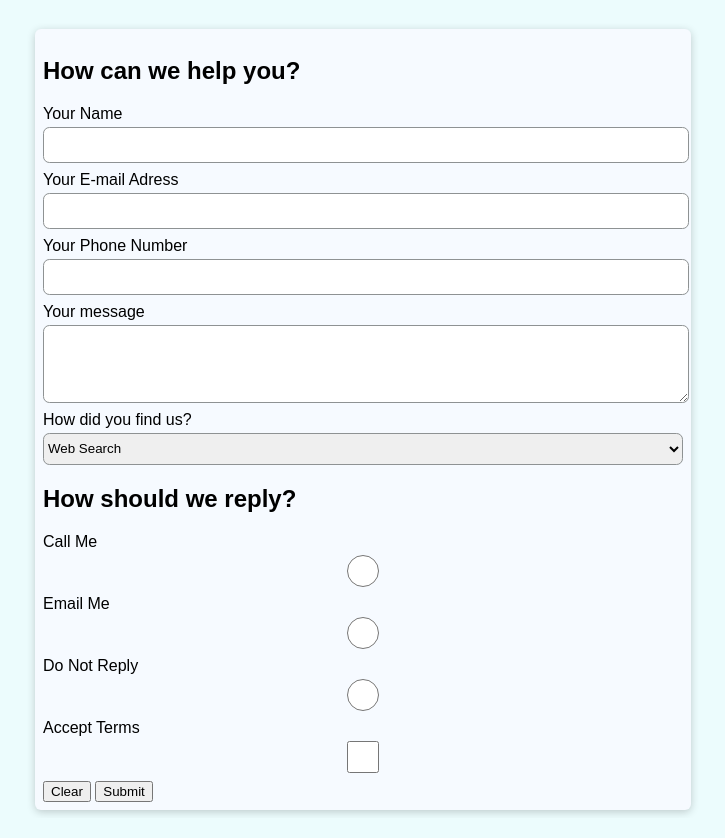
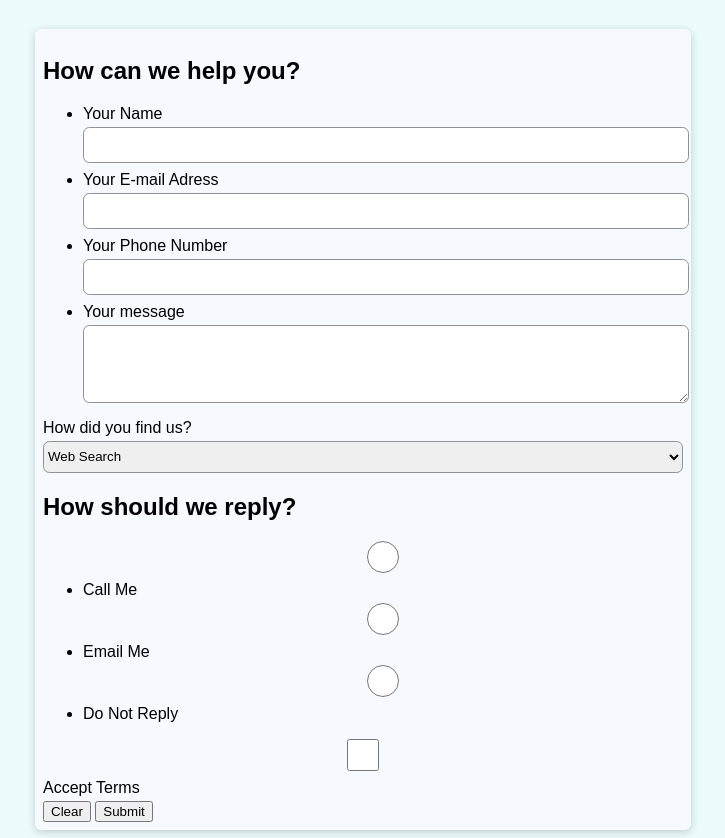
Before and after one commit to saodat-riskiyeva/contact-form, a plain HTML site: page index.html in a window 1280 px wide. Shown: the part 72-910 px from the top of the page, without its empty margins (277-1002 px from the left). Drawn offline with Linux system fonts and the light colour scheme.

Commit message:
page layout code refactoring

```diff
--- a/index.html
+++ b/index.html
@@ -12,80 +12,82 @@
     </header>
     <main>
       <form>
+        <section>
           <h2>How can we help you?</h2>
-        <div>
-          <label for="name">Your Name</label>
-          <input type="text" id="name" name="name" required />
-        </div>
+          <ul>
+            <li>
+              <label for="username">Your Name</label>
+              <input type="text" id="username" name="name" required />
+            </li>
 
-        <div>
-          <label for="email">Your E-mail Adress</label>
-          <input type="email" id="email" name="email" required />
-        </div>
+            <li>
+              <label for="emailaddress">Your E-mail Adress</label>
+              <input type="email" id="emailaddress" name="email" required />
+            </li>
 
-        <div>
+            <li>
               <label for="phonenumber">Your Phone Number</label>
-          <input type="number" id="phonenumber" name="phonenumber" required />
-        </div>
+              <input type="tel" id="phonenumber" name="phonenum" required />
+            </li>
 
-        <div>
+            <li>
               <label for="message"> Your message</label>
               <textarea id="message" name="message" required></textarea>
-        </div>
+            </li>
+          </ul>
+        </section>
 
-        <div>
-          <label for="howfind">How did you find us?</label>
-          <select id="howfind" name="howfind" required>
-            <option value="web-search">Web Search</option>
+        <section>
+          <label for="channel">How did you find us?</label>
+          <select id="channel" name="howfind" required>
+            <option value="search">Web Search</option>
             <option value="word-of-mouth">Word of Mouth</option>
             <option value="other">Other</option>
           </select>
-        </div>
-
+        </section>
+        <section>
           <h2>How should we reply?</h2>
-
-        <div>
-          <label for="call-me">Call Me</label>
+          <ul>
+            <li>
               <input
                 type="radio"
-            id="call-me"
+                id="reply-phone"
                 name="reply"
-            value="call-me"
+                value="phone"
                 required
               />
-        </div>
-
-        <div>
-          <label for="email-me">Email Me</label>
+              <label for="reply-phone">Call Me</label>
+            </li>
+            <li>
               <input
                 type="radio"
-            id="email-me"
+                id="reply-email"
                 name="reply"
-            value="email-me"
+                value="email"
                 required
               />
-        </div>
-
-        <div>
-          <label for="do-not-reply">Do Not Reply</label>
+              <label for="reply-email">Email Me</label>
+            </li>
+            <li>
               <input
                 type="radio"
-            id="do-not-reply"
+                id="reply-none"
                 name="reply"
-            value="do-not-reply"
+                value="none"
                 required
               />
-        </div>
-
-        <div>
-          <label for="terms">Accept Terms</label>
-          <input type="checkbox" id="terms" name="terms" required />
-        </div>
-
-        <div>
+              <label for="reply-none">Do Not Reply</label>
+            </li>
+          </ul>
+        </section>
+        <section>
+          <input type="checkbox" id="accept-terms" name="terms" required />
+          <label for="accept-terms">Accept Terms</label>
+        </section>
+        <section>
           <button type="reset">Clear</button>
           <button type="submit">Submit</button>
-        </div>
+        </section>
       </form>
     </main>
   </body>
```
Lines whose indentation alone changed are shown as unchanged.
